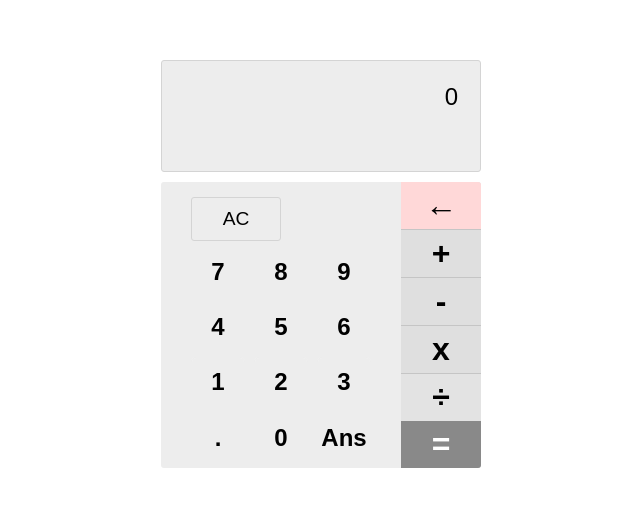
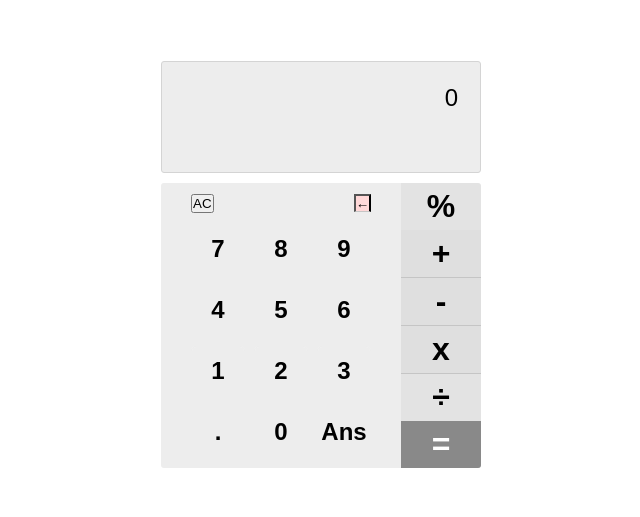
Before and after one commit to rakibrahat/Calculator-App, a plain HTML site: page index.html in a window 1280 px wide. Shown: the part 136-653 px from the top of the page, without its empty margins (319-959 px from the left). Drawn offline with Linux system fonts and the light colour scheme.

Commit message:
Update index.html

```diff
--- a/index.html
+++ b/index.html
@@ -20,8 +20,9 @@
             </div>
             <div class="main-calc">
                 <div class="numbers">
-                    <div class="last-btn">
-                        <button type="button" class="refresh-btn">AC</h1>
+                    <div class="ac-btn">
+                        <button type="button" class="refresh-btn">AC</button>
+                        <button type="button" class="remove">&#x2190</button>
                     </div>
                     <div>
                         <h2 onclick="clickOnNumber(7)" class="number-7">7</h2>
@@ -45,7 +46,7 @@
                     </div>
                 </div>
                 <div class="operators">
-                    <h1 class="remove">&#x2190</h1>
+                    <h1 class="percent">%</h1>
                     <h1 class="plus">+</h1>
                     <h1 class="minus">-</h1>
                     <h1 class="multi">x</h1>
```
